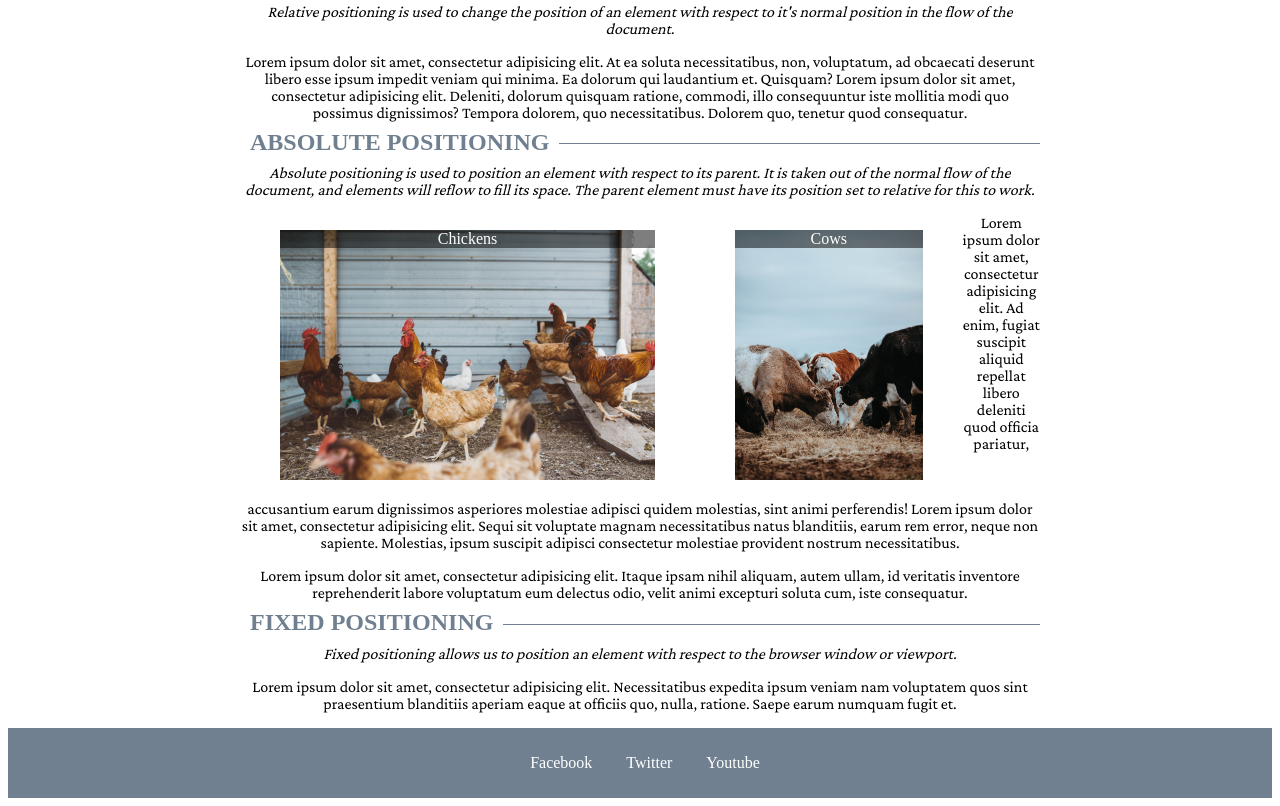
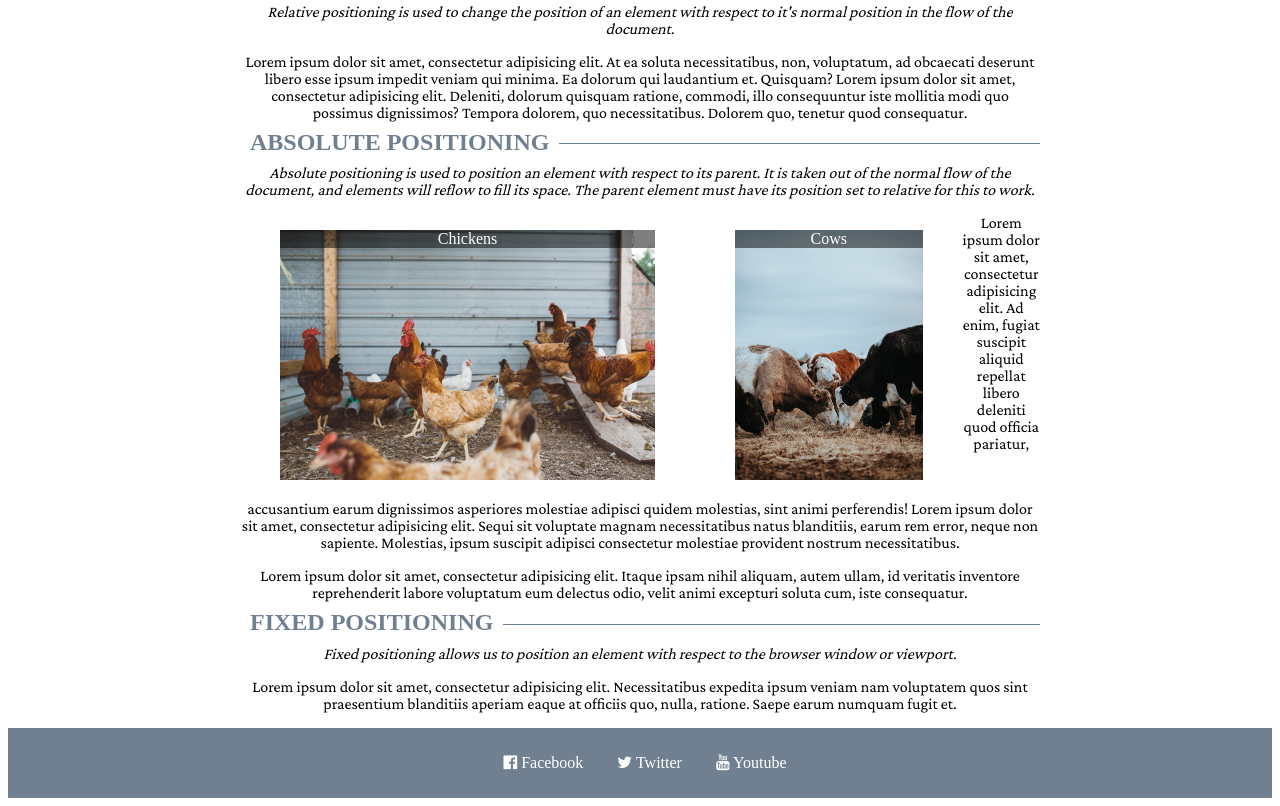
Before and after one commit to William-BC-CA/CPSC2030_Assignment0, a plain HTML site: page index.html in a window 1280 px wide. Shown: the part 523-1329 px from the top of the page. Drawn offline with nearby package versions, Linux system fonts and the light colour scheme; a web font is replaced by a local one.

Commit message:
Update index.html

```diff
--- a/index.html
+++ b/index.html
@@ -127,12 +127,17 @@
     <footer>
       <ul>
         <li>
+          <!-- <div class="facebook"> -->
+            <i class="fa fa-facebook-official" aria-hidden="true"></i>
+          <!-- </div> -->
           <a href="http://facebook.com"> Facebook</a>
         </li>
         <li>
+          <i class="fa fa-twitter" aria-hidden="true"></i>
           <a href="http://twitter.com"> Twitter</a>
         </li>
         <li>
+          <i class="fa fa-youtube" aria-hidden="true"></i>
           <a href="http://youtube.com"> Youtube</a>
         </li>
       </ul>
```
